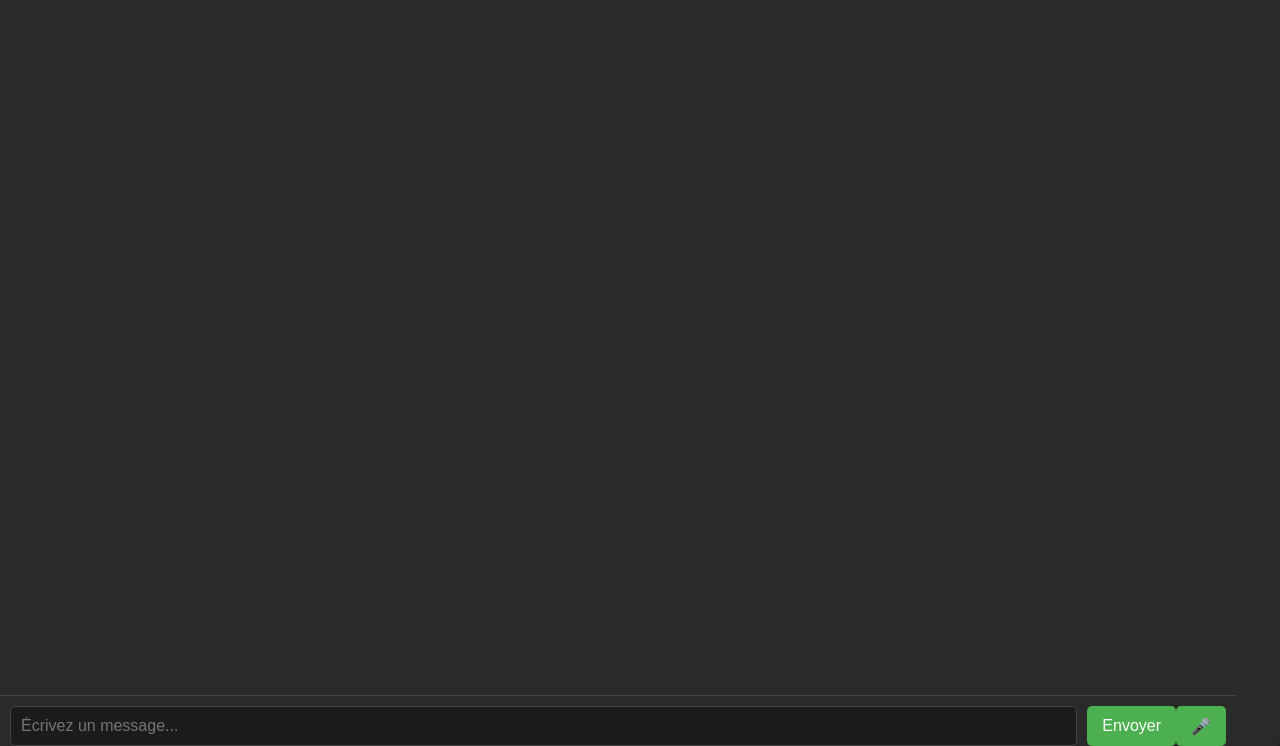
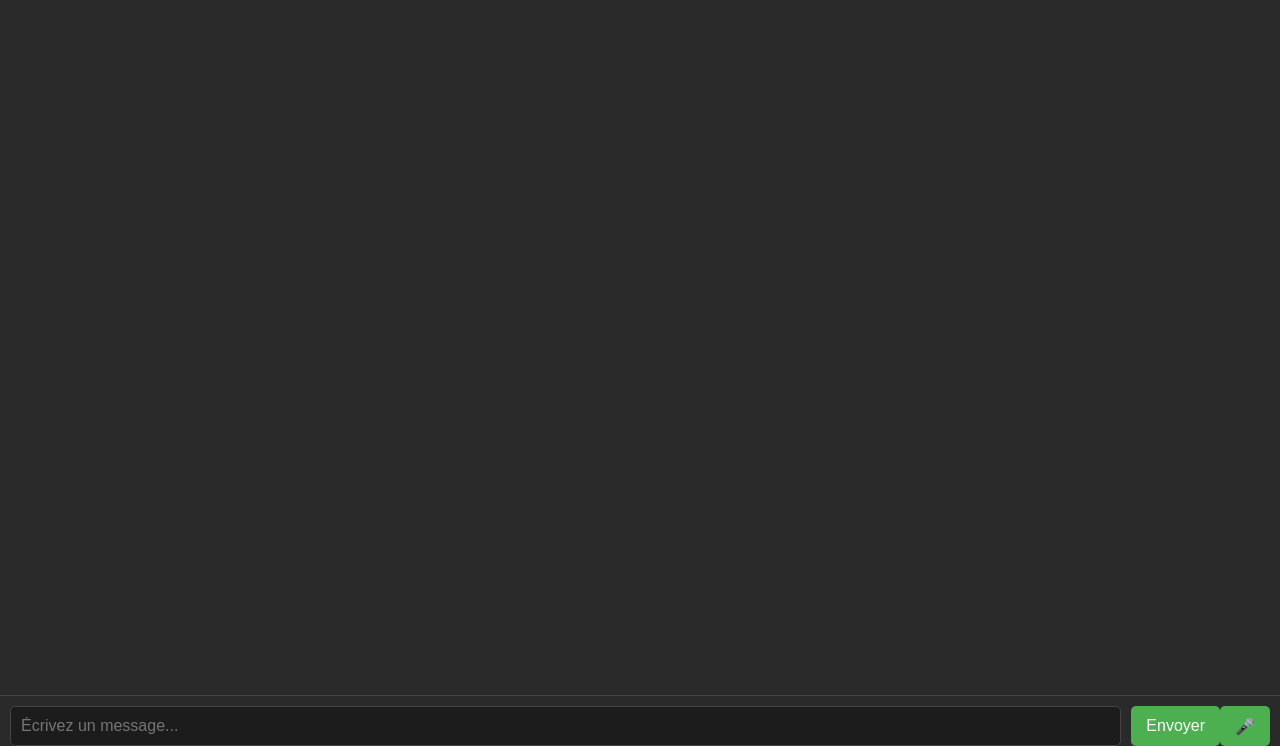
Before and after one commit to JeremyBRD/cat_boot, a website with bundled scripts: page index.html in a window 1280 px wide. Shown: the part 54-800 px from the top of the page. Built offline with nearby package versions, Linux system fonts and the light colour scheme.

Commit message:
fix friont

```diff
--- a/styles.css
+++ b/styles.css
@@ -66,7 +66,7 @@ body {
   position: fixed;
   bottom: 0;
   left: 0;
-  width: 95%;
+  width: -webkit-fill-available;
   padding-bottom: env(safe-area-inset-bottom, 10px);
 }
 
```
